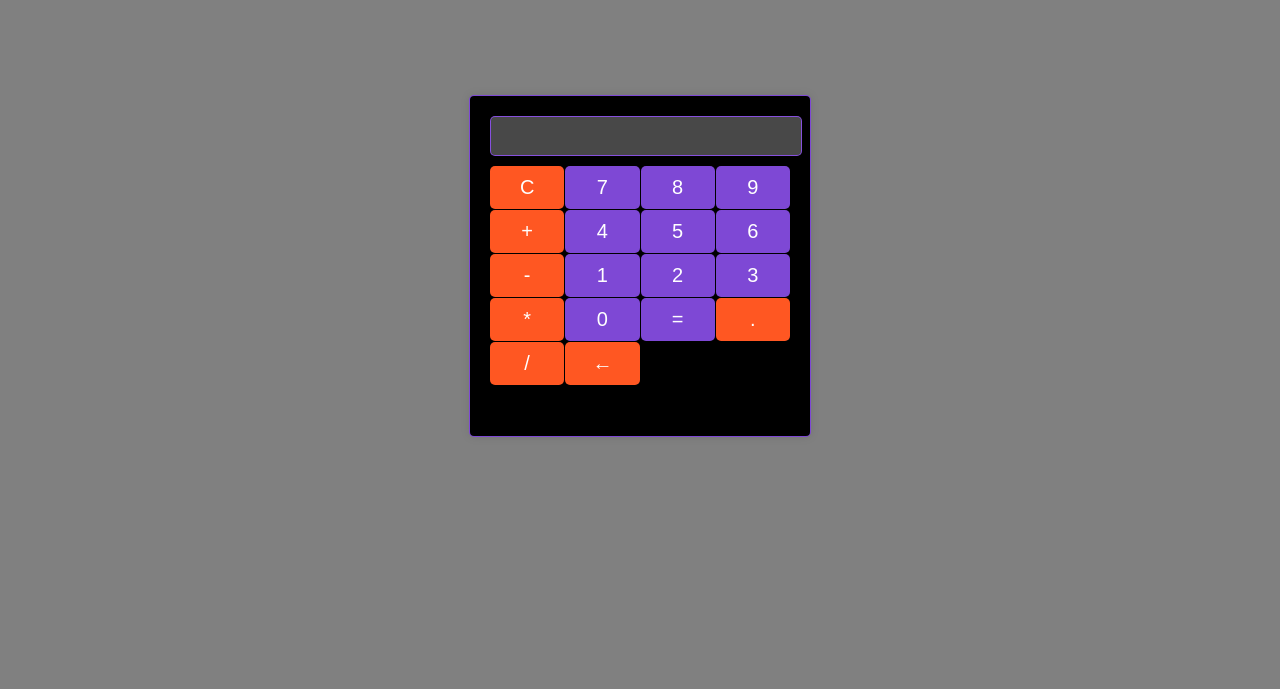
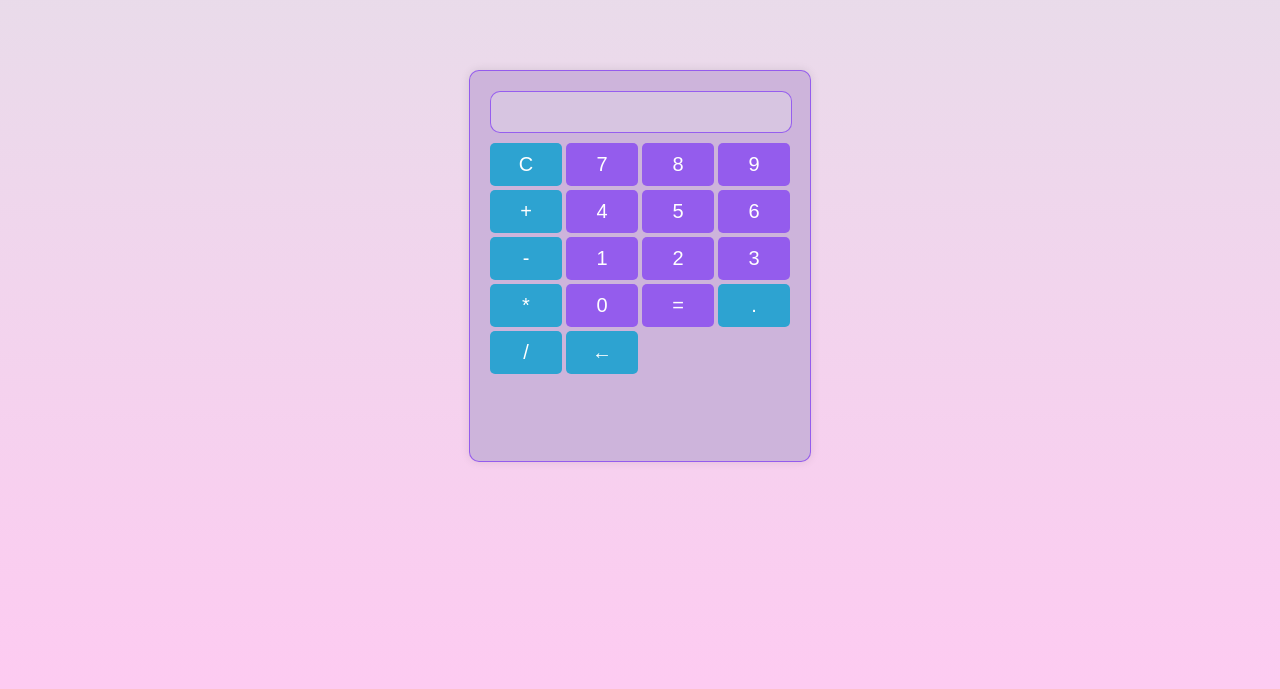
Before and after one commit to italomarcony/Calculadora, a plain HTML site: page index.html in a window 1280 px wide. Shown: the part 111-800 px from the top of the page. Drawn offline with Linux system fonts and the light colour scheme.

Commit message:
Atualizando estilo da calculadora

```diff
--- a/styles.css
+++ b/styles.css
@@ -1,7 +1,9 @@
 h1 {
     text-align: center;
+    font-family: 'Franklin Gothic Medium', 'Arial Narrow', Arial, sans-serif;
     font-size: 24px;
     margin-bottom: 10px;
+    color: rgba(142, 81, 240, 0.89);
 
 }
 
@@ -11,16 +13,16 @@ body {
     align-items: center;
     height: 100vh;
     margin: 0;
-    background-color: grey  ;
+    background-image: linear-gradient(to top, #fdcbf1 0%, #fdcbf1 1%, #e6dee9 100%);
     flex-direction: column;
 }
 
 .calculadora {
     width: 300px;
-    height: 300px;
-    background-color: black;
+    height: 350px;
+    background-color: rgba(205, 180, 219);
     border: 1px solid rgba(142, 81, 240, 0.89);
-    border-radius: 5px;
+    border-radius: 10px;
     padding: 20px;
     box-shadow: 0 0 10px rgba(0, 0, 0, 0.1);
     margin-top: 100px;
@@ -30,18 +32,20 @@ body {
 
 #display {
     width: 100%;
+    height: 40px;
     margin-bottom: 10px;
-    padding: 5px;
+    padding: 0px;
     font-size: 24px;
     border: 1px solid rgba(142, 81, 240, 0.89);
-    border-radius: 5px;
+    border-radius: 10px;
+    text-align: right;
     color: #2da3d1;
 }
 
 .buttons {
     display: grid;
     grid-template-columns: repeat(4,1fr);
-    grid-gap: 1px;
+    grid-gap: 4px;
 
 }
 
@@ -56,11 +60,11 @@ body {
     cursor: pointer;
 }
 
-.btn:hover, .btn.operator:hover, .btn.clear:hover {
-    background-color: #2da3d1;
-}
+.btn:hover, .btn.operator:hover, .btn.clear:hover, .btn.result:hover {
+    background-color: rgba(255, 200, 221);
+} /*altera cor do botao ao passar o mouse nele*/
 
 .btn.operator, .btn.clear {
-    background-color: #ff5722; /* Cor de destaque para operadores e limpar display */
+    background-color: #2da3d1; /* Cor de destaque para operadores e limpar display */
 
 }
```
Also changed, not shown: index.html (+1 -1 lines).
